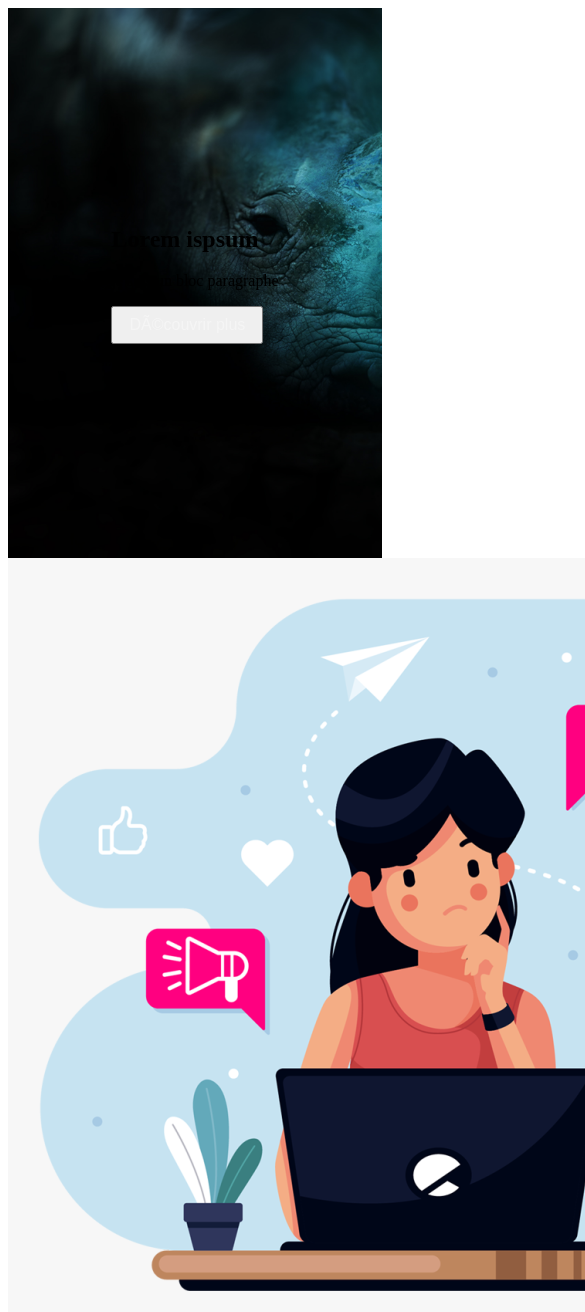
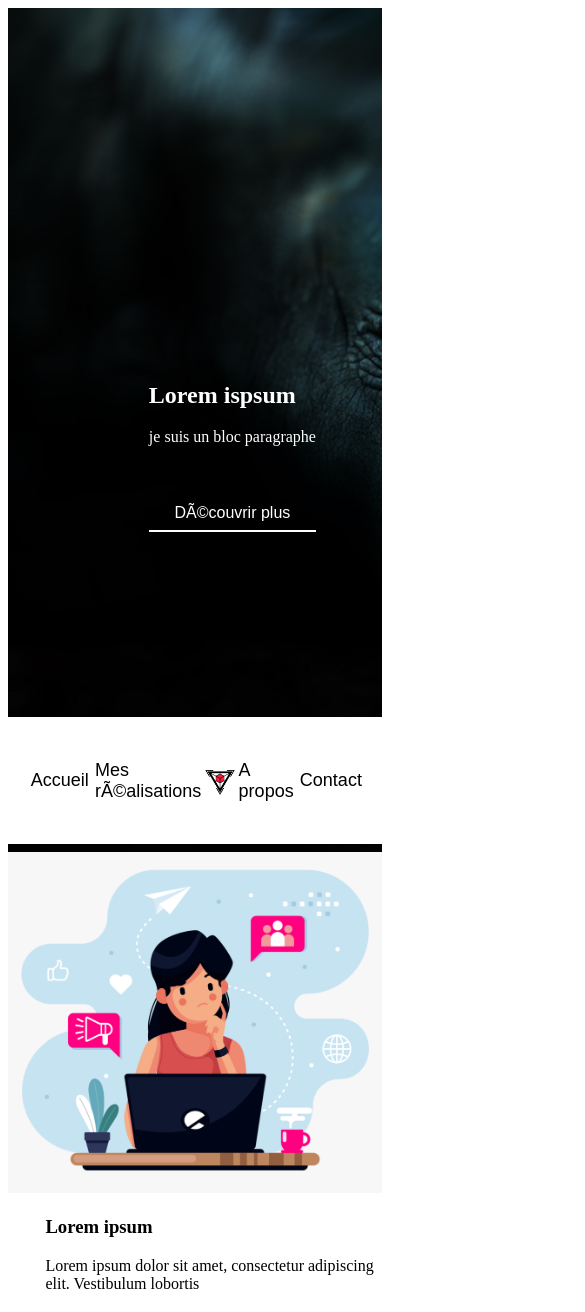
Before and after one commit to CarolhDesign/Flexbox, a plain HTML site: page index.html in a window 390 px wide. Shown: the top 1312 px of the page, 585 px wide, since content can reach past the window. Drawn offline with Linux system fonts and the light colour scheme.

Commit message:
Ajouts du menu et modifications du CSS et index.html

```diff
--- a/index.html
+++ b/index.html
@@ -8,18 +8,28 @@
 </head>
 <body>
 <header>
-<div class="cover-hero">
+    <nav id="principal">
+        <ul class="menu">
+            <li class="menu-item">Accueil</li>
+            <li class="menu-item">Mes réalisations</li>
+            <img class="menu-item menu-logo" src="images/logo.png" width="5%" height="auto">
+            <li class="menu-item">A propos</li>
+            <li class="menu-item">Contact</li>
+        </ul>
+        <div class="menu-logo">
+        </div>
+    </nav>
+<div class="cover-hero fiull-size">
 <div class="content-cover-hero">
 <h2>Lorem ispsum</h2>
-<p>je suis un bloc paragraphe<p/>
+<p>je suis un bloc paragraphe</p>
 <button class="btn-primary">Découvrir plus</button>
 </div>
 </div>
 
-
     <div id="heroflexbox">
         <div class="item-flexbox-hero-gauche">
-            <img src="images/image-post1.png">
+            <img class="image-responsive" src="images/image-post1.png">
         </div>
         <div class="item-flexbox-hero-droit">
             <h3>Lorem ipsum</h3>
@@ -47,14 +57,13 @@
         <h3>Lorem Ipsum</h3>
         <p>Lorem ipsum dolor sit amet, consectetur adipiscing elit. Vestibulum lobortis metus ullamcorper libero blandit, a molestie lorem commodo. Ut tincidunt diam sed mi placerat, ut fringilla est lacinia. </p>
     </article>
+</section>
 
-    <article class="item-flexbox-article-grid">
-        <img src="images/image-post1.png" width="500px" height="auto;" alt="">
-        <h3>Lorem Ipsum</h3>
-        <p>Lorem ipsum dolor sit amet, consectetur adipiscing elit. Vestibulum lobortis metus ullamcorper libero blandit, a molestie lorem commodo. Ut tincidunt diam sed mi placerat, ut fringilla est lacinia. </p>
-    </article>
-
-
+<section id="banner">
+    <div class="image-responsive bloc-texte-banner">
+        <h3>Je suis une bannière</h3>
+        <p>Je suis un texte pour la banière</p>
+    </div>
 </section>
 </body>
 </html>
--- a/style.css
+++ b/style.css
@@ -1,3 +1,5 @@
+
+
 /* Fonts*/
 /* baloo-thambi-2-regular - latin */
 @font-face {
@@ -26,24 +28,102 @@
          url('fonts/concert-one-v12-latin-regular.ttf') format('truetype'), /* Safari, Android, iOS */
          url('fonts/concert-one-v12-latin-regular.svg#ConcertOne') format('svg'); /* Legacy iOS */
   }
+/* Menu */
+
+#principal{
+    display: flex;
+    flex-direction: row-reverse;
+    flex-wrap: nowrap;
+    justify-content: center;
+    align-items: center;
+    flex-grow: 0;
+    position: fixed;
+    z-index:2;
+    background-color:white;
+    margin-top: -1%;
+    margin:auto;
+    bottom:0;
+    height:15vh;
+}
+
+.menu{
+    display: flex;
+    list-style: none;
+    flex-basis: 100%;
+    align-items: center;
+    justify-content: center;
+    flex-wrap: nowrap;
+}
+
+.menu li {
+    margin-left:1%;
+    margin-right:1%;
+    font-size:18px;
+    font-family: Arial, Helvetica, sans-serif;
+}
+
+/* Placement des menu-items
+
+.menu-logo:nth-child(3){
+    order: 1;
+}
+.menu-item:nth-child(1){
+    order: 2;
+}
+.menu-item:nth-child(2){
+    order: 3;
+}
+.menu-item:nth-child(4){
+    order: 4;
+}
+.menu-item:nth-child(5){
+    order: 5;
+} */
+
 /* Hero cover */
 
 .cover-hero{
     background-image: url('images/hero-cover.jpg');
     width:100%;
     background-size: cover;
-height:550px;
-align-items: center;
-display:flex;
-justify-content: center;
+    height: 100vh;
+    align-items: center;
+    display:flex;
+    justify-content: flex-start;
+
+}
+
+.content-cover-hero{
+    position:relative;
+    left: 10%;
+    color:white;
 }
 
 .btn-primary{
     padding: 0.5em;
     padding-left: 1em;
     padding-right: 1em;
-    color: whitesmoke;
+    background-color: transparent;
+    border-bottom: solid 2px white;
+    border-left:none;
+    border-top:none;
+    border-right:none;
+    color:white;
+    position:relative;
+    top:4vh;
     font-size: 16px;
+    width: 100%;
+    transition: all 200ms ease-in;
+}
+
+.btn-primary:hover{
+    border-bottom:solid 2px #27798f;
+    transform : scale(1.1)
+}
+
+.full-size{
+    width:100vh;
+    height:auto;
 }
 
 /* Section Hero */
@@ -54,26 +134,31 @@ justify-content: center;
     flex-wrap: nowrap;
     justify-content: space-around;
     align-items: center;
-    align-content: center;
+    position: relative;
+    margin-bottom : 2%;
 }
 
 .item-flexbox-hero-droit{
     display: block;
-    flex-grow: 0;
+    flex-grow: 3;
     flex-shrink: 1;
     flex-basis: auto;
     align-self: auto;
     order: 0;
+    position: relative;
+    margin-left: 10%;
 }
 
 .item-flexbox-hero-gauche{
     display: block;
     flex-grow: 0;
     flex-shrink: 1;
-    flex-basis: auto;
+    flex-basis: 40%;
     align-self: auto;
     order: 0;
+    flex-grow: 1;
 }
+
 /* Section article*/
 
 #cards{
@@ -84,6 +169,7 @@ align-items: center;
 flex-basis: 0;
 justify-content: flex-start;
 margin:3%;
+position: relative;
 }
 
 .item-flexbox-article-grid{
@@ -120,10 +206,66 @@ font-family: 'Baloo Thambi 2';
         -moz-box-shadow: -1px -1px 37px -22px rgba(254,15,127,1);
         transition: all 1s ease-out;
     }
+
+ /* Banner cover */
+
+#banner{
+    display: flex;
+    flex-direction: row;
+    justify-content: center;
+    align-items: center;
+    background-image: url('images/hero-cover.jpg');
+    background-size:cover;
+    flex-basis: 100vh;
+    min-height: 350px;
+    margin-top:2%;
+    margin-bottom:8%;
+
+}
+
+#banner .bloc-texte-banner{
+    color:white;
+    text-align: center;
+}
+
+.bloc-texte-banner h3{
+    font-size: 30px;
+}
+
 /* Media queries article */
 
     @media all and (max-width: 600px)
     {
+        .menu-logo{
+            width:10%;
+            height:auto;
+        }
+        .menu{
+            position: relative;
+            right:10%;
+        }
+
+        .cover-hero{
+            background-image: url('images/hero-cover.jpg');
+            width:100%;
+            background-size: cover;
+            height: 100vh;
+            align-items: center;
+            display:flex;
+            justify-content: center;
+
+        }
+
+        #heroflexbox {
+            display: flex;
+            flex-direction: row;
+            flex-wrap: wrap;
+            justify-content: space-around;
+            align-items: center;
+            position: relative;
+            margin-bottom : 2%;
+        }
+
         #cards{
             display:flex;
             flex-wrap:wrap;
@@ -149,6 +291,7 @@ font-family: 'Baloo Thambi 2';
                 width:100%!IMPORTANT;
                 height:auto;
             }
+            #banner{    margin-bottom:20%;}
             }
 
             @media only screen and (min-width: 1024px) and (max-width: 1920px) {
```
Also changed, not shown: images/logo.png (added), 1 other file.
